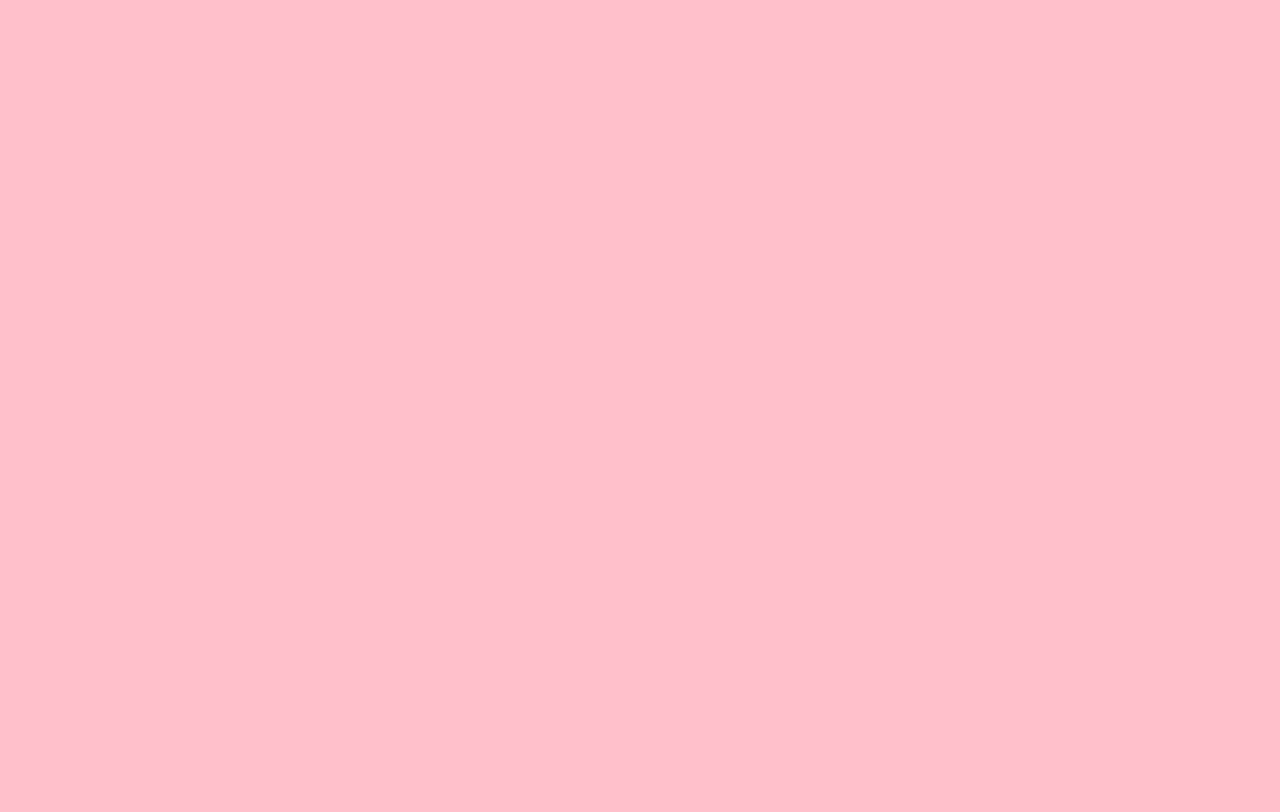
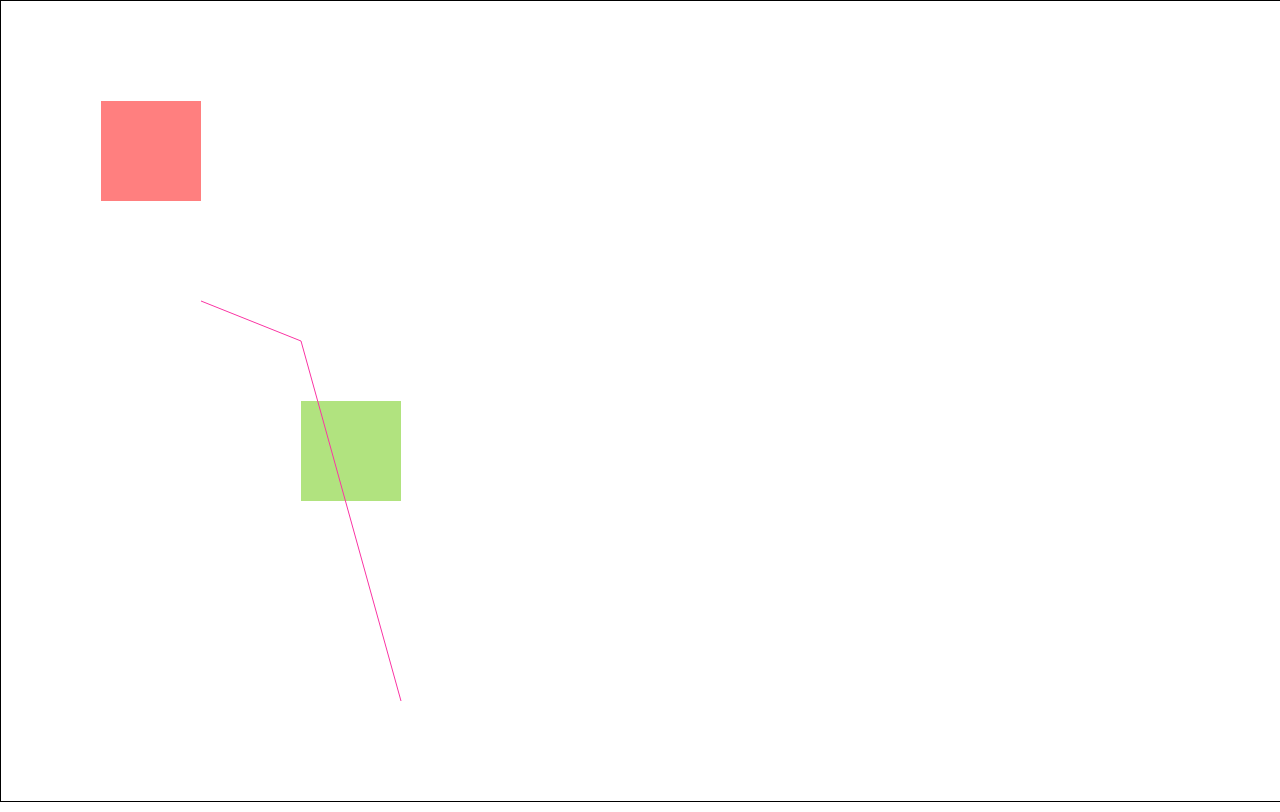
Before and after one commit to theideasaler/ballPractice, a website built with webpack: page dist/index.html in a window 1280 px wide. Built offline with nearby package versions, Linux system fonts and the light colour scheme.

Commit message:
basic element drawing

```diff
--- a/src/index.js
+++ b/src/index.js
@@ -1,11 +1,23 @@
 import './index.scss';
 
-class car {
-    test () {
-        document.write("Hello worlds!");
-    };
-}
+const canvas = document.querySelector('canvas');
+const windowHeight = window.innerHeight;
+const windowWidth = window.innerWidth;
 
-const tt = new car();
+canvas.height = windowHeight;
+canvas.width = windowWidth;
 
-tt.test();
+const c = canvas.getContext('2d');
+
+c.fillStyle = "rgba(255, 0, 0, 0.5)";
+c.fillRect(100, 100, 100, 100);
+
+c.fillStyle = "rgba(100, 200, 0, 0.5)";
+c.fillRect(300, 400, 100, 100);
+
+c.beginPath();
+c.moveTo(200, 300);
+c.lineTo(300, 340);
+c.lineTo(400, 700);
+c.strokeStyle = "#fa34a3";
+c.stroke();
--- a/src/index.scss
+++ b/src/index.scss
@@ -5,6 +5,11 @@ html {
 }
 
 body {
-    background-color: $bgColor;
     font-size: 4rem;
+    margin: 0;
+    canvas {
+        border: 1px solid black;
+        height: 100%;
+        width: 100%;
+    }
 }
--- a/webpack.config.js
+++ b/webpack.config.js
@@ -3,7 +3,6 @@ const path = require('path');
 const miniCssExtractPlugin = require('mini-css-extract-plugin');
 const optimizeCssAssetPlugin = require('optimize-css-assets-webpack-plugin');
 const UglifyJsPlugin = require('uglifyjs-webpack-plugin');
-const AutoPrefixerCss = require('autoprefixer');
 
 module.exports = {
     entry: './src/index.js',
```
Also changed, not shown: dist/index.html.
